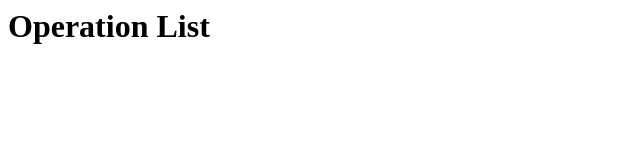
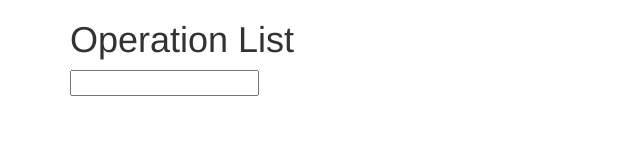
Before and after one commit to Mosoc/OperationList, a website: page public/index.html in a window 1280 px wide. Shown: the whole page, without its empty margins (0-640 px from the left). Drawn offline with nearby package versions, Linux system fonts and the light colour scheme.

Commit message:
Angular&Bootstrap CDN Test

```diff
--- a/public/index.html
+++ b/public/index.html
@@ -1,9 +1,22 @@
 <!DOCTYPE>
-<html>
+<html ng-app>
 <head>
+    <!-- Latest compiled and minified CSS -->
+<link rel="stylesheet" href="https://maxcdn.bootstrapcdn.com/bootstrap/3.3.6/css/bootstrap.min.css" integrity="sha384-1q8mTJOASx8j1Au+a5WDVnPi2lkFfwwEAa8hDDdjZlpLegxhjVME1fgjWPGmkzs7" crossorigin="anonymous">
+
+<!-- Optional theme -->
+<link rel="stylesheet" href="https://maxcdn.bootstrapcdn.com/bootstrap/3.3.6/css/bootstrap-theme.min.css" integrity="sha384-fLW2N01lMqjakBkx3l/M9EahuwpSfeNvV63J5ezn3uZzapT0u7EYsXMjQV+0En5r" crossorigin="anonymous">
+
     <title>El psy congroo</title>
 </head>
 <body>
+    <div class = "container">
     <h1>Operation List</h1>
+    <input ng-model="test">
+    {{test}}
+    </div>
+
+
+<script src="https://ajax.googleapis.com/ajax/libs/angularjs/1.4.8/angular.min.js"></script>
 </body>
 </html>
```
